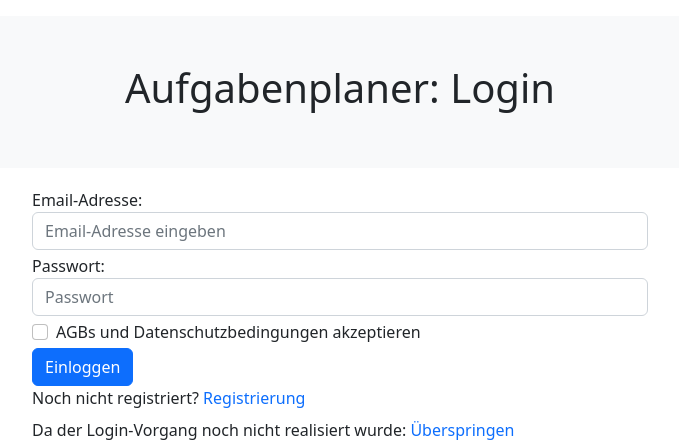
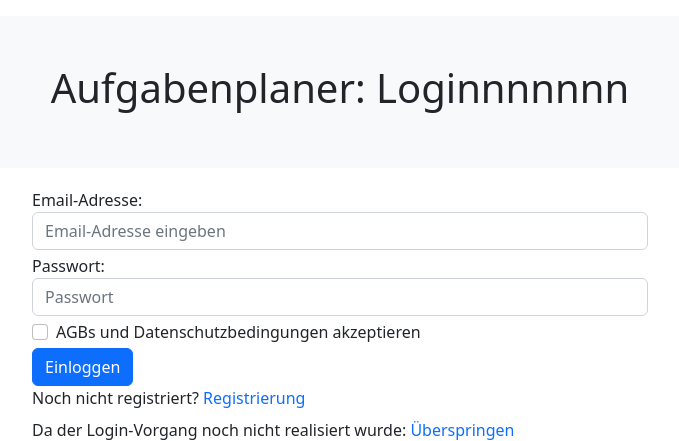
Before and after one commit to K3BAP/webentwicklung, a PHP site: page /login.php in a window 1280 px wide. Shown: the top 441 px of the page, without its empty margins (300-979 px from the left). Run offline with PHP 8.4, Linux system fonts and the light colour scheme.

Commit message:
Dinge eingefügt

```diff
--- a/login.php
+++ b/login.php
@@ -10,7 +10,7 @@
 <body>
     <div class="container-fluid">
         <?php
-        $heading_text = "Aufgabenplaner: Login";
+        $heading_text = "Aufgabenplaner: Loginnnnnnn";
         require("./common/heading.php");
         ?>
         <div class="row">
```
